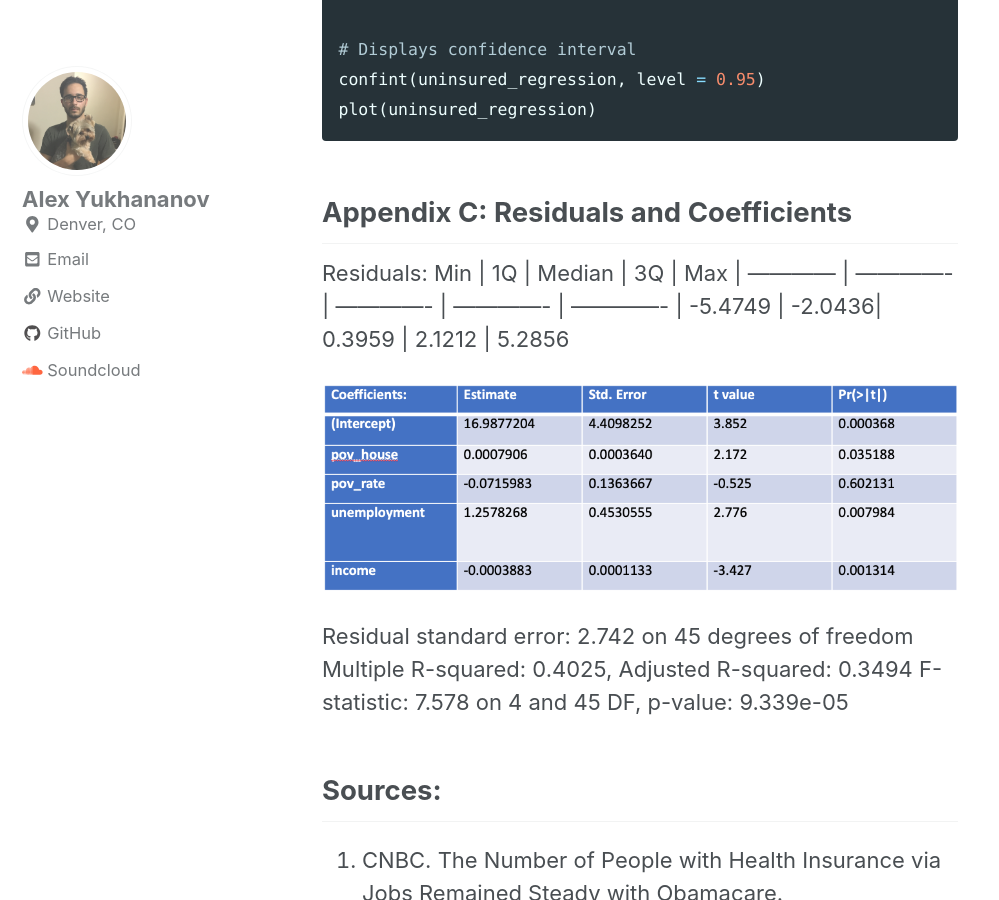
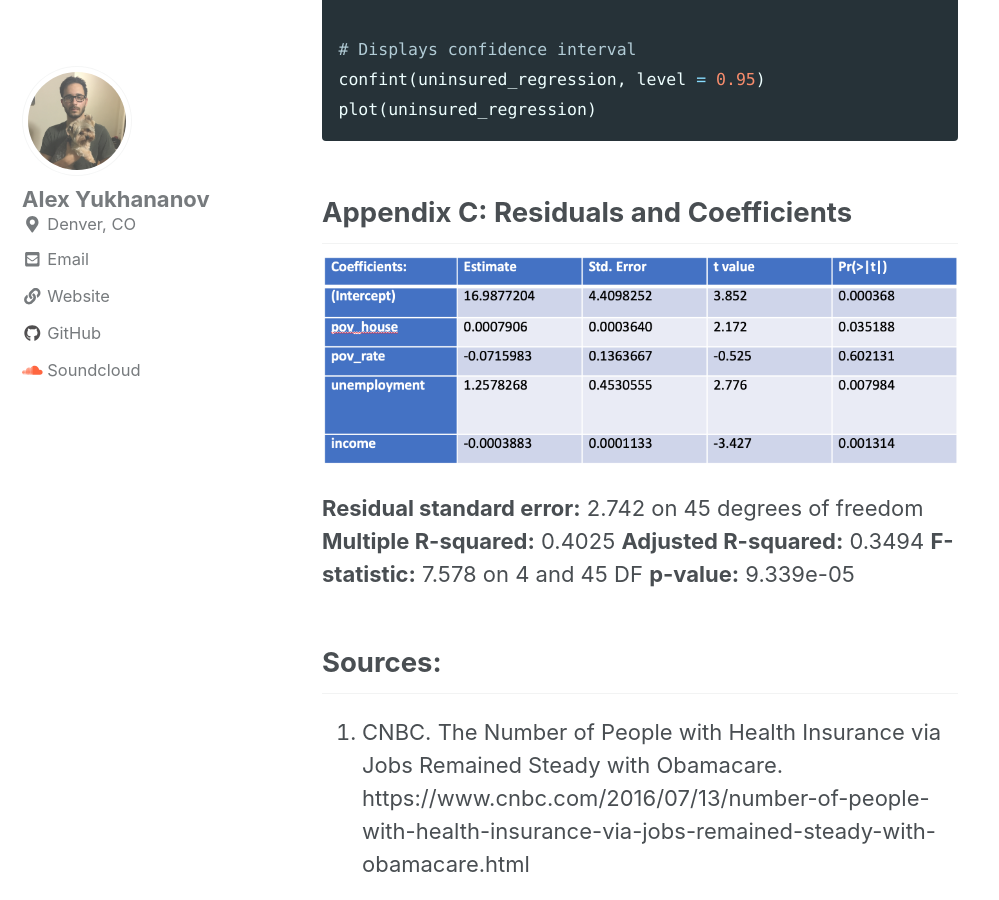
Before and after one commit to Youssef-Sabbagh/atalexfm.github.io, a Jekyll site: the page built from _posts/2019-01-09-uninsured.md, in a window 1280 px wide and 900 px high, scrolled down 8564 px. Shown: the whole window, without its empty margins (0-999 px from the left). Built offline with Jekyll 4.4.1, drawn with Linux system fonts in a browser that asks for light colours; cached includes are drawn as plain includes; nearby versions of some CDN libraries.

Commit message:
web updates

```diff
--- a/_data/navigation.yml
+++ b/_data/navigation.yml
@@ -3,7 +3,7 @@ main:
   - title: "About"
     url: /about/
   - title: "Data Science"
-    url: /data-science/
+    url: /datascience/
   # - title: "About"
   #   url: https://mmistakes.github.io/minimal-mistakes/about/
   # - title: "Sample Posts"
--- a/_posts/2019-01-09-uninsured.md
+++ b/_posts/2019-01-09-uninsured.md
@@ -120,16 +120,13 @@ plot(uninsured_regression)
 
 ## Appendix C: Residuals and Coefficients
 
-Residuals:
-Min | 1Q | Median | 3Q | Max |
------------- | ------------- | -------------  | ------------- | ------------- |
--5.4749 | -2.0436| 0.3959 | 2.1212 | 5.2856
-
 <img src="{{ site.url }}{{ site.baseurl }}/images/uninsured/intercept.png" alt="coefficients">
 
-Residual standard error: 2.742 on 45 degrees of freedom
-Multiple R-squared:  0.4025,	Adjusted R-squared:  0.3494
-F-statistic: 7.578 on 4 and 45 DF, 	p-value: 9.339e-05
+**Residual standard error:** 2.742 on 45 degrees of freedom
+**Multiple R-squared:**  0.4025
+**Adjusted R-squared:**  0.3494
+**F-statistic:** 7.578 on 4 and 45 DF
+**p-value:** 9.339e-05
 
 ## Sources:
 
```
Also changed, not shown: _pages/datascience.md (+3 -3 lines).
